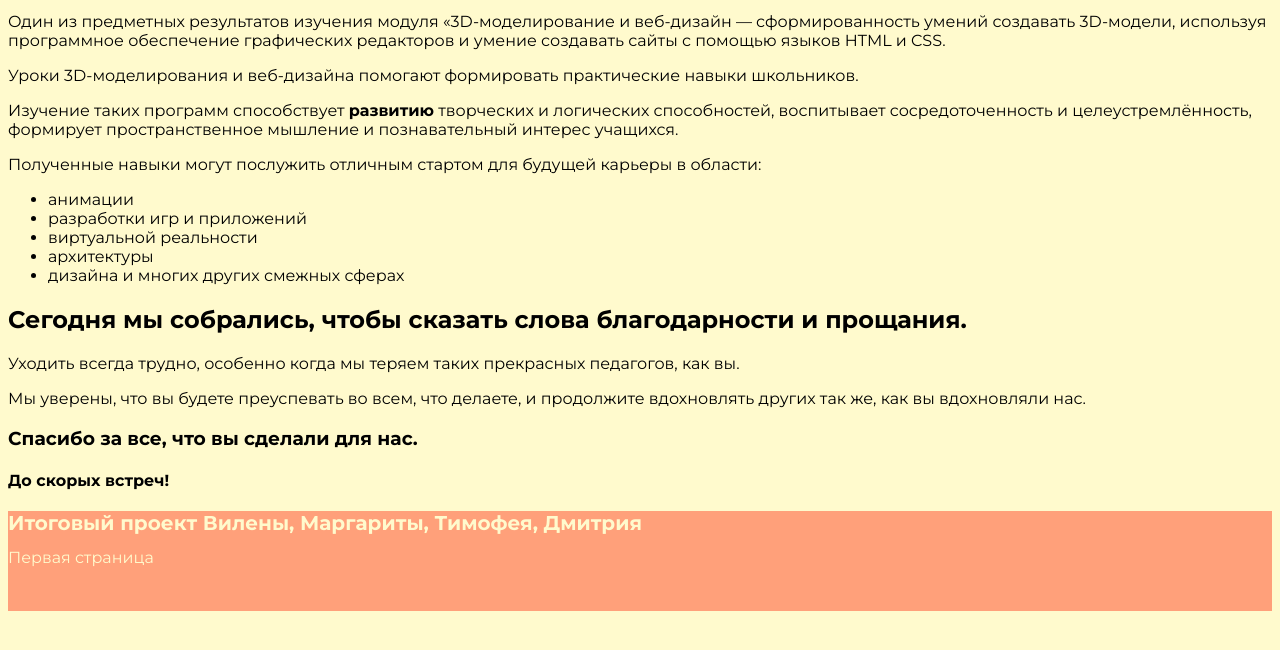
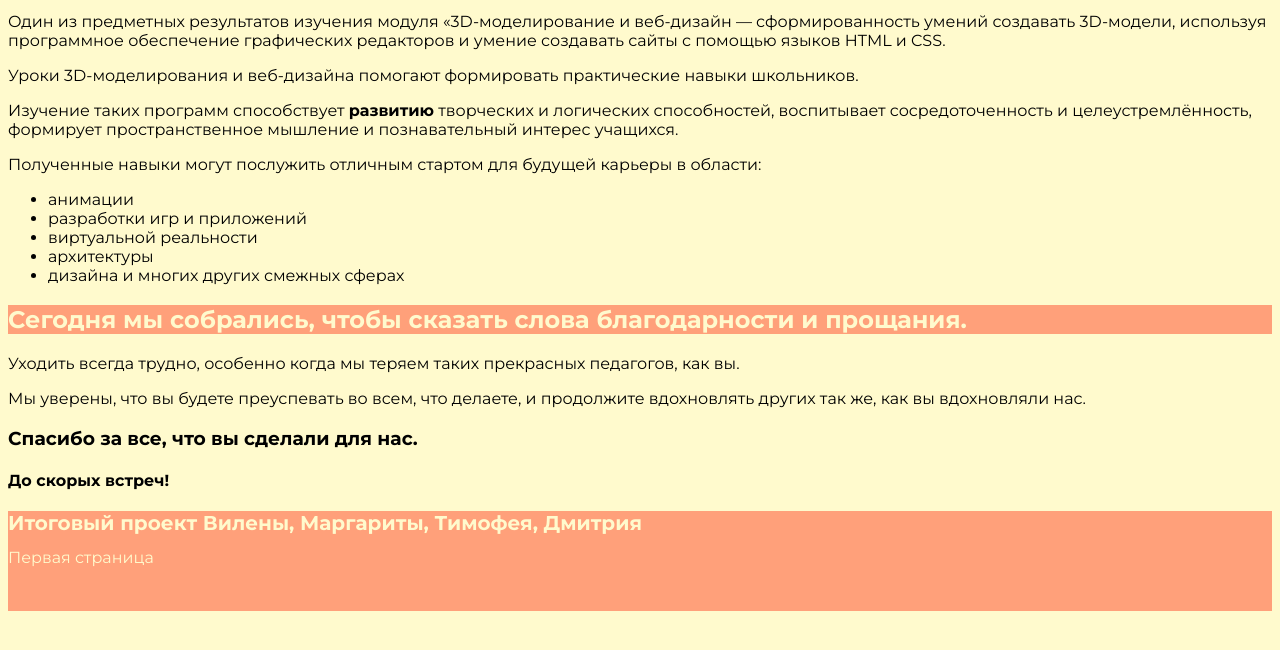
Before and after one commit to vilenasirius15/tictac, a plain HTML site: page index.html in a window 1280 px wide. Shown: the part 112-762 px from the top of the page. Drawn offline with Linux system fonts and the light colour scheme.

Commit message:
Update style.css

```diff
--- a/style.css
+++ b/style.css
@@ -38,3 +38,7 @@ footer {
     font-optical-sizing: auto;
     font-style: normal;
 }
+h2 {
+    background-color: #FFA07A;
+    color: #FFFACD;
+}
```
